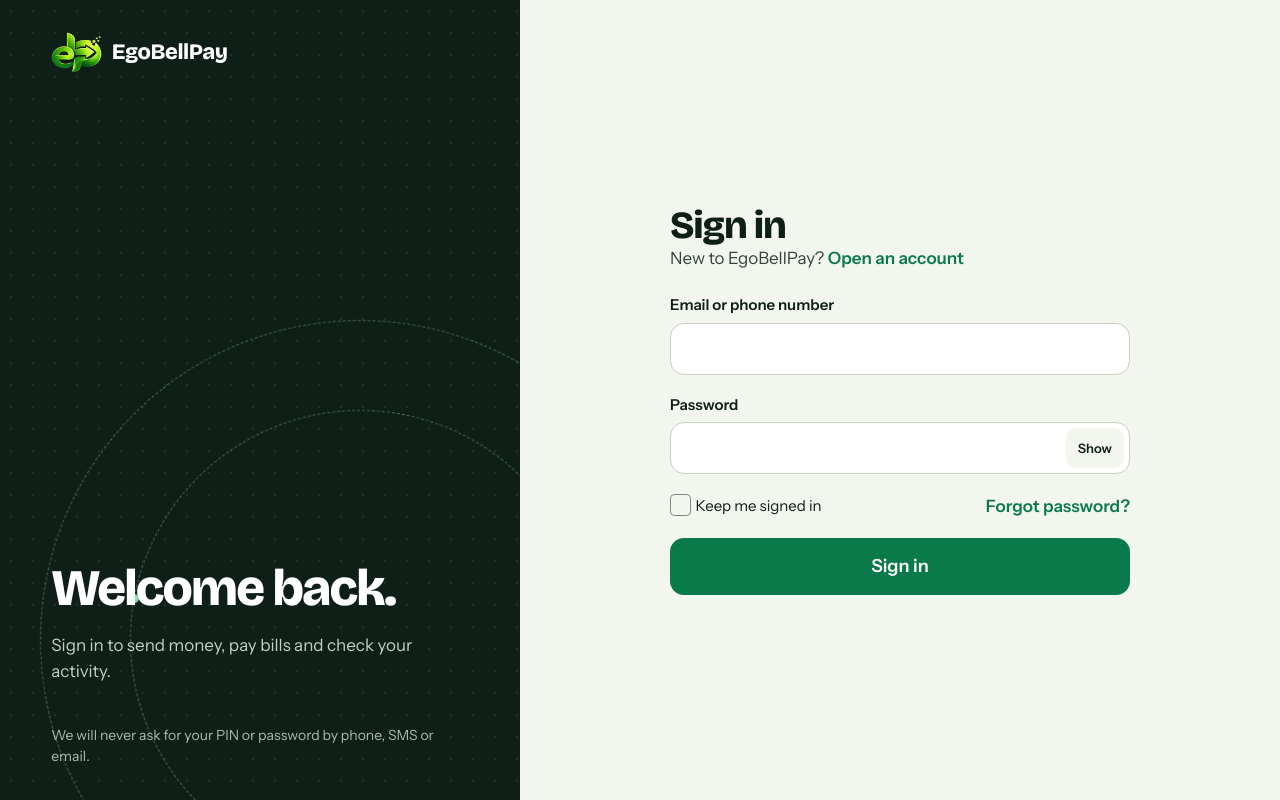
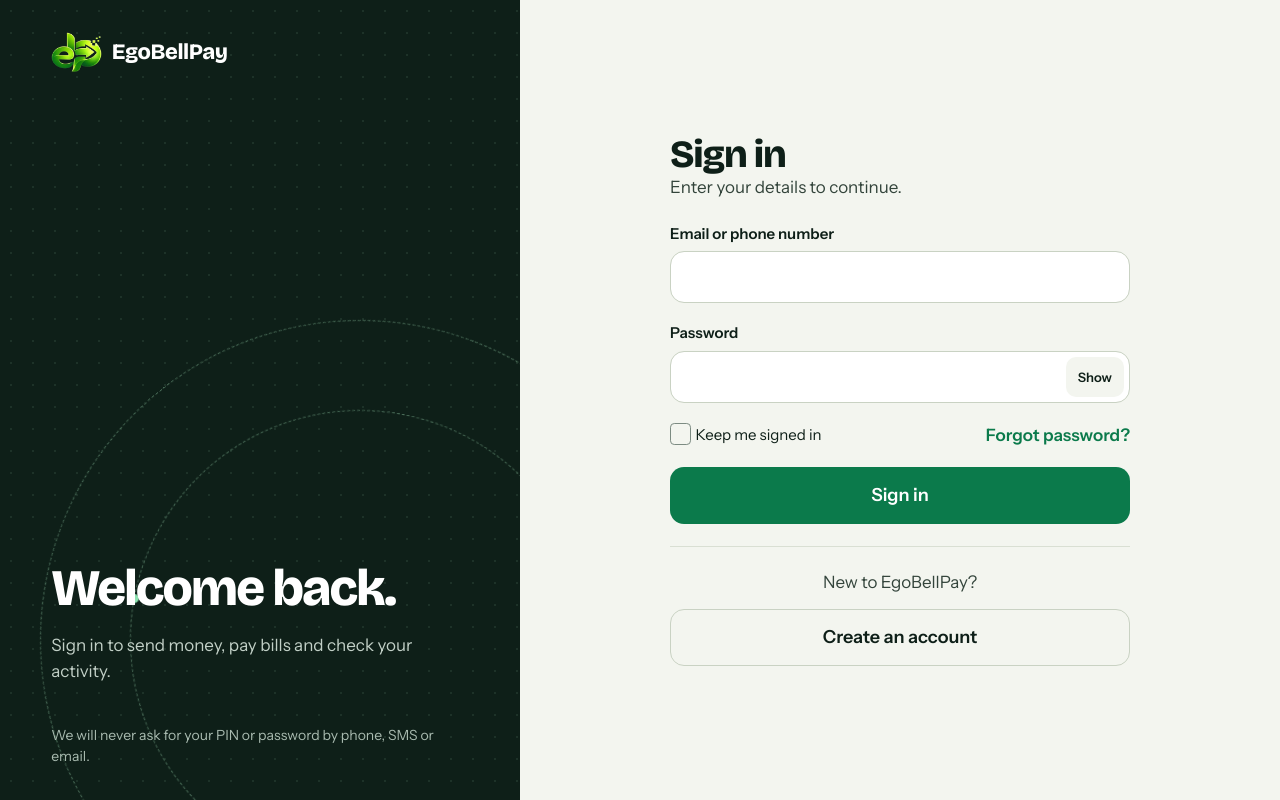
Before and after one commit to Gbemi-leke/Egobellpay, a Django app: page /login/ in a window 1280 px wide. Run offline with Django 5.2, Linux system fonts and the light colour scheme.

Commit message:
corrected the Login and registered

```diff
--- a/frontend/urls.py
+++ b/frontend/urls.py
@@ -10,4 +10,5 @@ urlpatterns = [
     path('login/',                   views.login_view,       name='login'),
     path('register/',                views.register,         name='register'),
     path('developers/',              views.developers,       name='developers'),
+    path('forgot-password/',         views.forgot_password,  name='forgot_password'),
 ]
--- a/frontend/views.py
+++ b/frontend/views.py
@@ -31,3 +31,7 @@ def developers(request):
 # ── REGISTER ─────────────────────────────────────────────────────
 def register(request):
     return render(request, 'frontend/register.html')
+
+# ── FORGOT PASSWORD ─────────────────────────────────────────────────────
+def forgot_password(request):
+    return render(request, 'frontend/forgot-password.html')
--- a/static/frontend/css/pages.css
+++ b/static/frontend/css/pages.css
@@ -151,6 +151,8 @@ textarea.form-control { min-height: 140px; }
 .done__tick { width: 72px; height: 72px; border-radius: 50%; background: var(--green); color: #fff; display: flex; align-items: center; justify-content: center; font-size: 30px; animation: pop .6s var(--ease); }
 .done__tick .icon { stroke-width: 3; }
 
+.auth__alt { display: flex; flex-direction: column; gap: 14px; padding-top: 22px; border-top: 1px solid var(--line); text-align: center; color: var(--ink-2); }
+
 /* ---------- 5. Uploads ---------- */
 .upload {
   position: relative; display: flex; align-items: center; gap: 14px; padding: 16px; border: 2px dashed #B9C4B3; border-radius: 16px; background: #fff;
--- a/templates/frontend/login.html
+++ b/templates/frontend/login.html
@@ -1,3 +1,4 @@
+{% load static %}
 <!doctype html>
 <html lang="en">
 <head>
@@ -6,15 +7,15 @@
   <title>Sign in | EgoBellPay</title>
   <meta name="description" content="Sign in to your EgoBellPay account.">
   <meta name="theme-color" content="#0E1F18">
-  <link rel="icon" type="image/png" href="assets/img/favicon.png">
-  <link rel="apple-touch-icon" href="assets/img/apple-touch-icon.png">
+  <link rel="icon" type="image/png" href="{% static 'frontend/img/favicon.png' %}">
+  <link rel="apple-touch-icon" href="{% static 'frontend/img/apple-touch-icon.png' %}">
 
   <link rel="preconnect" href="https://fonts.googleapis.com">
   <link rel="preconnect" href="https://fonts.gstatic.com" crossorigin>
   <link href="https://fonts.googleapis.com/css2?family=Bricolage+Grotesque:opsz,wght@12..96,700;12..96,800&family=Instrument+Sans:wght@400;500;600&family=JetBrains+Mono:wght@400;500&display=swap" rel="stylesheet">
   <link href="https://cdn.jsdelivr.net/npm/bootstrap@5.3.3/dist/css/bootstrap.min.css" rel="stylesheet">
-  <link href="assets/css/style.css" rel="stylesheet">
-  <link href="assets/css/pages.css" rel="stylesheet">
+  <link href="{% static 'frontend/css/style.css' %}" rel="stylesheet">
+  <link href="{% static 'frontend/css/pages.css' %}" rel="stylesheet">
 
   <script>document.documentElement.className += ' js';</script>
 </head>
@@ -37,8 +38,8 @@
     <aside class="auth__aside">
       <div class="orbit orbit--1" aria-hidden="true"><span class="orbit__dot"></span></div>
       <div class="orbit orbit--2" aria-hidden="true"><span class="orbit__dot"></span></div>
-      <a class="brand" href="index.html">
-        <span class="brand__mark"><img src="assets/img/logo-mark.png" alt=""></span>
+      <a class="brand" href="{% url 'frontend:index' %}">
+        <span class="brand__mark"><img src="{% static 'frontend/img/logo-mark.png' %}" alt=""></span>
         <span class="brand__name">EgoBellPay</span>
       </a>
       <div class="auth__pitch">
@@ -52,10 +53,11 @@
       <div class="auth__card">
         <div>
           <h1 class="auth__heading">Sign in</h1>
-          <p class="auth__sub">New to EgoBellPay? <a class="text-link" href="register.html">Open an account</a></p>
-        </div>
+            <!-- was: New to EgoBellPay? <a ... href="register.html">Open an account</a> -->
+            <p class="auth__sub">Enter your details to continue.</p>
+          </div>
 
-        <!-- Connect this form in assets/js/pages.js (send) -->
+        <!-- Connect this form in {% static 'frontend/js/pages.js (send) -->
         <form data-form="login" data-endpoint="/auth/login" data-success="You are signed in." novalidate>
               <div class="field">
                 <label for="loginId">Email or phone number</label>
@@ -75,18 +77,23 @@
                   <input class="form-check-input" type="checkbox" id="remember" name="remember">
                   <label class="form-check-label" for="remember">Keep me signed in</label>
                 </div>
-                <a class="text-link" href="forgot-password.html">Forgot password?</a>
+                <a class="text-link" href="{% url 'frontend:forgot_password' %}">Forgot password?</a>
               </div>
               <button type="submit" class="btn btn-brand btn-lg w-100"><span class="spinner" aria-hidden="true"></span>Sign in</button>
               <div class="form-status" role="status" aria-live="polite"></div>
         </form>
+
+        <div class="auth__alt">
+          <span>New to EgoBellPay?</span>
+          <a class="btn btn-ghost btn-lg w-100" href="{% url 'frontend:register' %}">Create an account</a>
+        </div>
       </div>
     </div>
   </main>
 
   <script src="https://cdn.jsdelivr.net/npm/jquery@3.7.1/dist/jquery.min.js"></script>
   <script src="https://cdn.jsdelivr.net/npm/bootstrap@5.3.3/dist/js/bootstrap.bundle.min.js"></script>
-  <script src="assets/js/main.js"></script>
-  <script src="assets/js/pages.js"></script>
+  <script src="{% static 'frontend/js/main.js' %}"></script>
+  <script src="{% static 'frontend/js/pages.js' %}"></script>
 </body>
 </html>
```
Also changed, not shown: templates/frontend/forgot-password.html (+10 -9 lines), templates/frontend/register.html (+12 -11 lines).
